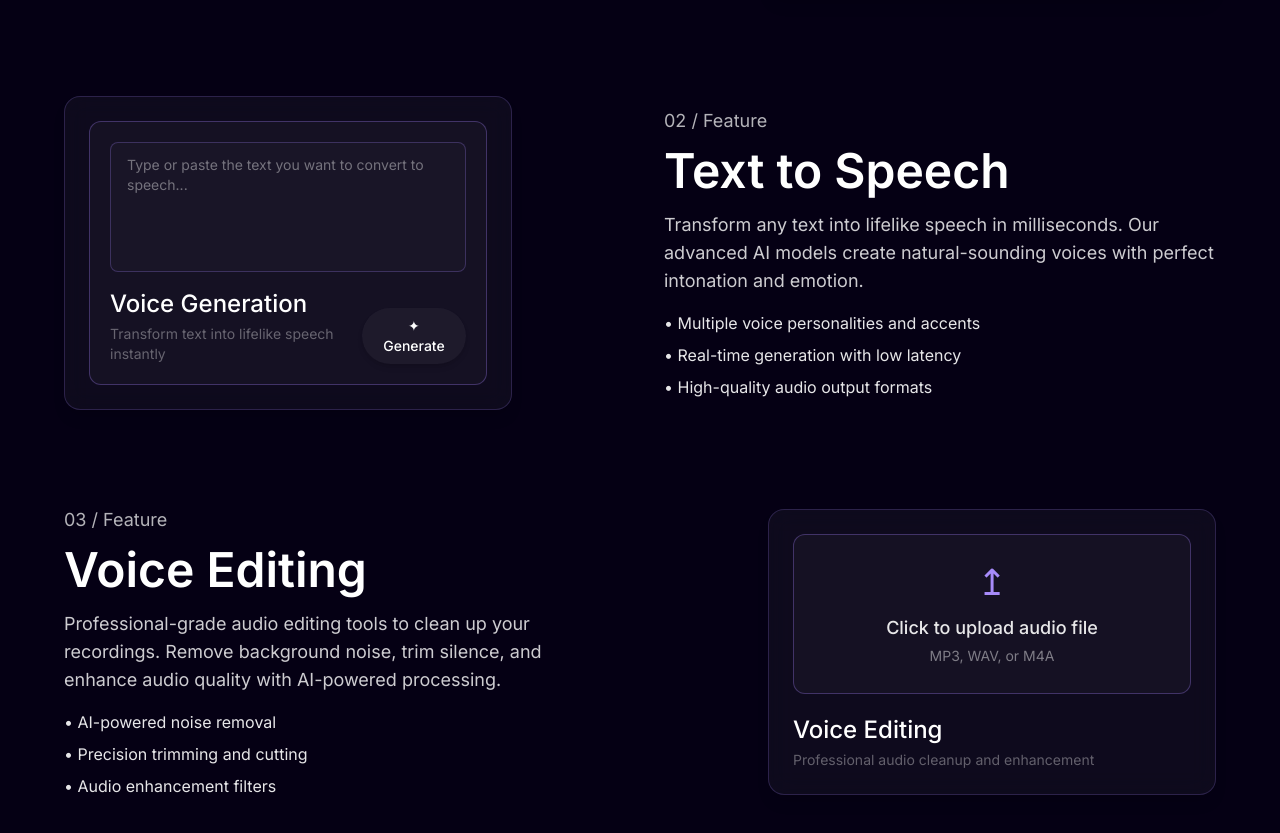
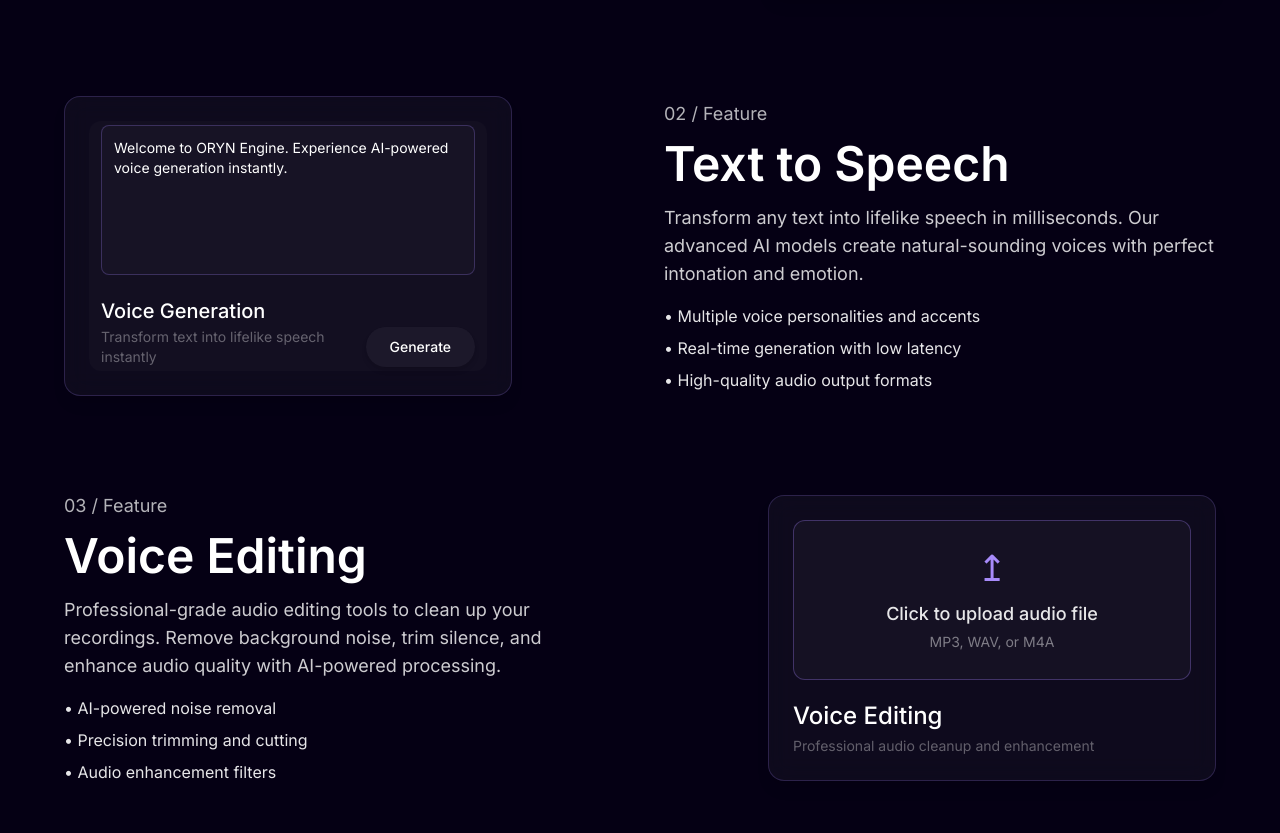
Before and after one commit to kartikjain01/ORYN-frontend, a React (Vite) app: page / in a window 1280 px wide. Shown: the part 2174-3007 px from the top of the page. Built offline with nearby package versions, Linux system fonts and the light colour scheme; no server answers.

Commit message:
feature D

```diff
--- a/src/components/home/FeaturedProduction.jsx
+++ b/src/components/home/FeaturedProduction.jsx
@@ -1,3 +1,4 @@
+
 const featureRows = [
   {
     id: "01 / Feature",
@@ -59,34 +60,111 @@
     </div>
   );
 }
+import { useState, useRef } from "react";
 
 function TTSCard() {
+  const [text, setText] = useState(
+    "Welcome to ORYN Engine. Experience AI-powered voice generation instantly."
+  );
+  const [loading, setLoading] = useState(false);
+  const [audioUrl, setAudioUrl] = useState(null);
+
+  const audioRef = useRef(null);
+
+  const handleGenerate = async () => {
+    if (!text.trim()) return;
+
+    setLoading(true);
+
+    try {
+      const res = await fetch("/api/tts", {
+        method: "POST",
+        headers: {
+          "Content-Type": "application/json",
+        },
+        body: JSON.stringify({ text }),
+      });
+
+      const blob = await res.blob();
+      const url = URL.createObjectURL(blob);
+
+      setAudioUrl(url);
+
+      setTimeout(() => {
+        audioRef.current?.play();
+      }, 200);
+    } catch (err) {
+      console.error(err);
+    }
+
+    setLoading(false);
+  };
+
+  const handleStop = () => {
+    audioRef.current.pause();
+    audioRef.current.currentTime = 0;
+  };
+
   return (
     <div className="w-full max-w-md rounded-2xl border border-violet-400/20 bg-white/[0.04] p-6 shadow-lg backdrop-blur-md">
+      <div className="bg-white/[0.02] rounded-xl px-3 py-1">
 
-      <div className="rounded-xl border border-violet-400/30 bg-white/[0.03] p-5">
+        <textarea
+          value={text}
+          onChange={(e) => setText(e.target.value)}
+          rows={3}
+          className="w-full h-[150px] rounded-lg border border-violet-400/25 bg-white/[0.02] px-3 py-3 text-sm text-white outline-none resize-none"
+          placeholder="Type or paste the text you want to convert to speech..."
+        />
 
-        <div className="flex h-[130px] items-start rounded-lg border border-violet-400/25 bg-white/[0.02] px-4 py-3 text-sm text-white/40">
-          Type or paste the text you want to convert to speech...
-        </div>
-
-        <div className="mt-4 flex items-end justify-between gap-4">
+        {/* TOP SECTION */}
+        <div className="mt-4 flex items-end justify-between gap-6">
           <div>
-            <h4 className="text-xl sm:text-2xl font-medium text-white">
+            <h4 className="text-xl sm:text-1xl font-medium text-white">
               Voice Generation
             </h4>
-            <p className="mt-1 text-sm text-white/35">
+            <p className="mt-0.5 text-sm text-white/35">
               Transform text into lifelike speech instantly
             </p>
           </div>
 
-          <button className="rounded-full border border-violet-400/25 bg-white/[0.04] px-5 py-2 text-sm font-medium text-white shadow-md">
-            ✦ Generate
+          {/* ✅ BUTTON ALWAYS VISIBLE */}
+          <button
+            onClick={handleGenerate}
+            disabled={loading}
+            className="rounded-full border border-violet-400/25 bg-white/[0.04] px-6 py-2.5 text-sm font-medium text-white shadow-md"
+          >
+            {loading ? "Generating..." : "Generate"}
           </button>
         </div>
 
+        {/* ✅ AUDIO PLAYER BELOW */}
+        {audioUrl && (
+          <div className="mt-4 flex items-center gap-3 rounded-full bg-white/[0.05] px-4 py-2 animate-fadeIn">
+
+            <button
+              onClick={() => {
+                if (audioRef.current.paused) {
+                  audioRef.current.play();
+                } else {
+                  audioRef.current.pause();
+                }
+              }}
+              className="text-white/80 hover:text-white text-sm"
+            >
+              ▶
+            </button>
+
+            <div className="flex-1 h-[3px] bg-white/20 rounded-full overflow-hidden">
+              <div className="h-full w-1/3 bg-white/70"></div>
+            </div>
+
+            <audio ref={audioRef} src={audioUrl} />
+
+          </div>
+        )}
+
       </div>
-
     </div>
   );
 }
```
